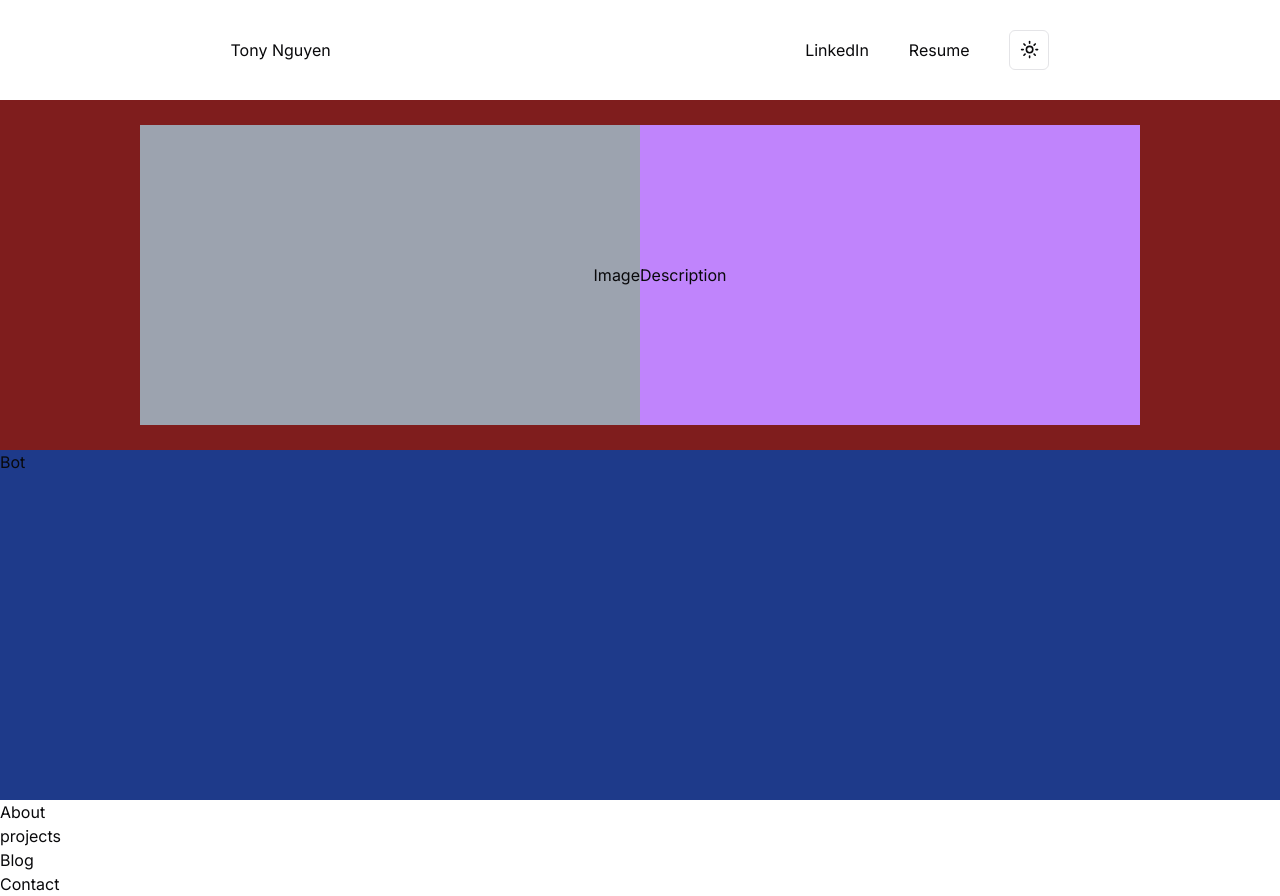
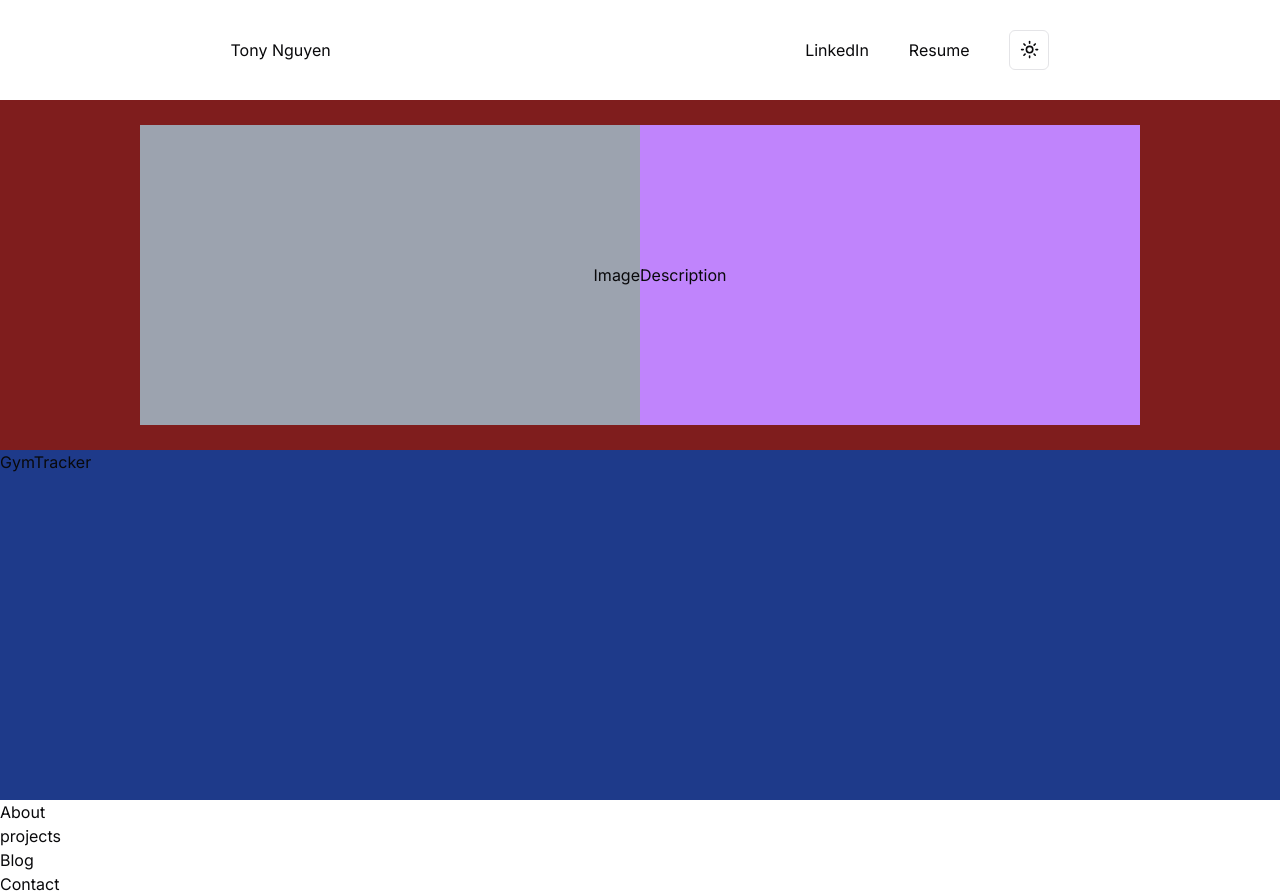
Before and after one commit to TonyNgyen/personal, a Next.js app: page / in a window 1280 px wide. Built offline with nearby package versions, Linux system fonts and the light colour scheme.

Commit message:
Making cards

```diff
--- /dev/null
+++ b/src/components/cards/heroCard/heroCard.tsx
@@ -0,0 +1,14 @@
+import React from "react";
+
+interface Information {
+  name: string;
+  description: string;
+  image: string;
+  technologies: string[];
+}
+
+function HeroCard({ data }: { data: Information }) {
+  return <div>{data.name}</div>;
+}
+
+export default HeroCard;
--- /dev/null
+++ b/src/components/cards/projectsCard/projectsCard.tsx
@@ -0,0 +1,14 @@
+import React from "react";
+
+interface Information {
+  name: string;
+  description: string;
+  image: string;
+  technologies: string[];
+}
+
+function ProjectsCard({ data }: { data: Information }) {
+  return <div>{data.name}</div>;
+}
+
+export default ProjectsCard;
--- a/src/components/hero/hero.tsx
+++ /dev/null
@@ -1,20 +0,0 @@
-import React from "react";
-import styles from "./hero.module.css";
-
-function Hero() {
-  return (
-    <div className="bg-gray-700 h-[calc(100vh-100px)]">
-      <div className="bg-red-900 h-1/2 flex justify-center items-center">
-        <div className="w-[500px] bg-gray-400">
-          <div className="w-[500px] h-[300px] flex justify-end items-center">Image</div>
-        </div>
-        <div className="w-[500px] bg-purple-400">
-          <div className="w-[500px] h-[300px] flex justify-start items-center">Description</div>
-        </div>
-      </div>
-      <div className="bg-blue-900 h-1/2">Bot</div>
-    </div>
-  );
-}
-
-export default Hero;
--- /dev/null
+++ b/src/components/sections/hero/hero.tsx
@@ -0,0 +1,38 @@
+import React from "react";
+import styles from "./hero.module.css";
+import HeroCard from "@/components/cards/heroCard/heroCard";
+
+let cardInformation = [
+  {
+    name: "GymTracker",
+    description: "A web app that helps people track their workouts",
+    image: "N/A",
+    technologies: ["React"],
+  },
+];
+
+function Hero() {
+  return (
+    <div className="bg-gray-700 h-[calc(100vh-100px)]">
+      <div className="bg-red-900 h-1/2 flex justify-center items-center">
+        <div className="w-[500px] bg-gray-400">
+          <div className="w-[500px] h-[300px] flex justify-end items-center">
+            Image
+          </div>
+        </div>
+        <div className="w-[500px] bg-purple-400">
+          <div className="w-[500px] h-[300px] flex justify-start items-center">
+            Description
+          </div>
+        </div>
+      </div>
+      <div className="bg-blue-900 h-1/2">
+        {cardInformation.map((project) => (
+          <HeroCard data={project} />
+        ))}
+      </div>
+    </div>
+  );
+}
+
+export default Hero;
```
Also changed, not shown: src/app/page.tsx (+5 -5 lines), src/components/sections/about/about.tsx (renamed from src/components/about/about.tsx), src/components/sections/blog/blog.tsx (renamed from src/components/blog/blog.tsx), src/components/sections/contact/contact.tsx (renamed from src/components/contact/contact.tsx), src/components/sections/hero/hero.module.css (added), src/components/sections/projects/projects.tsx (renamed from src/components/projects/projects.tsx).
